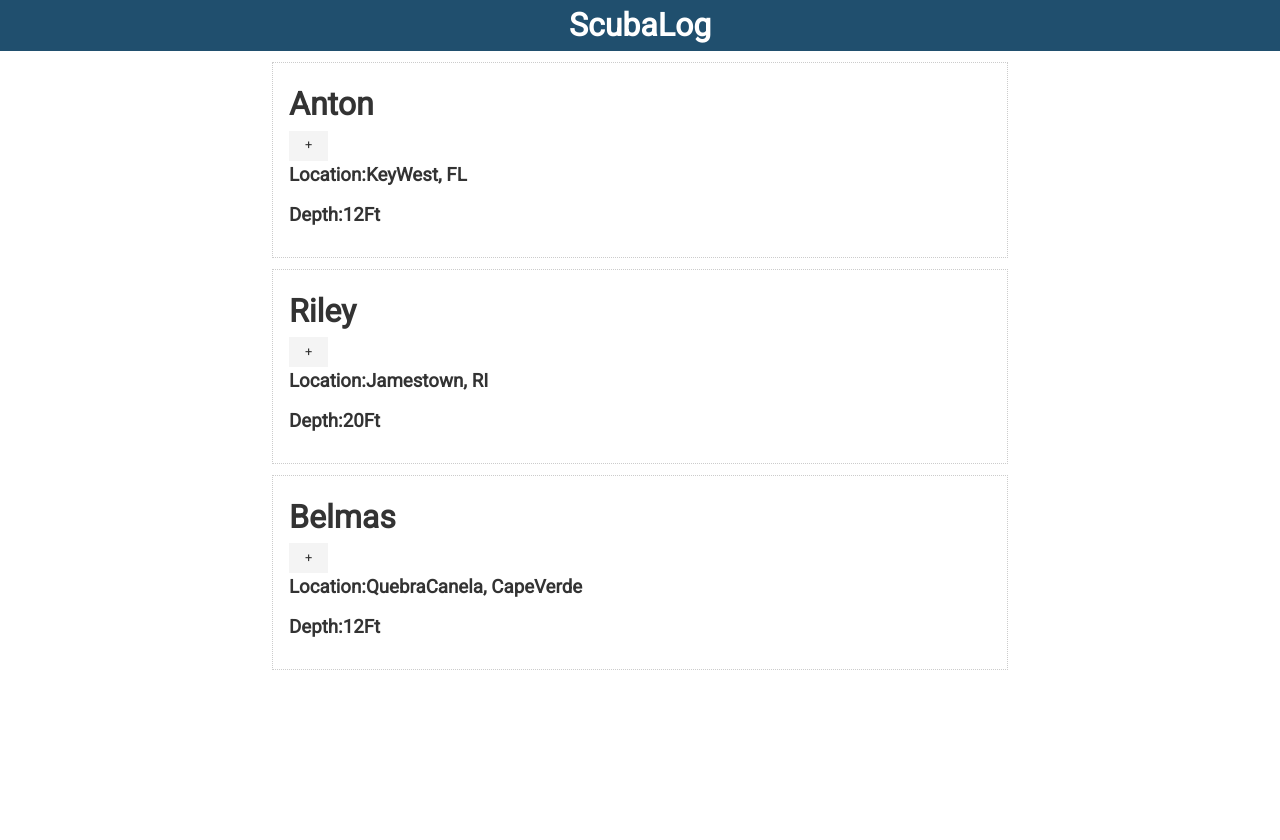
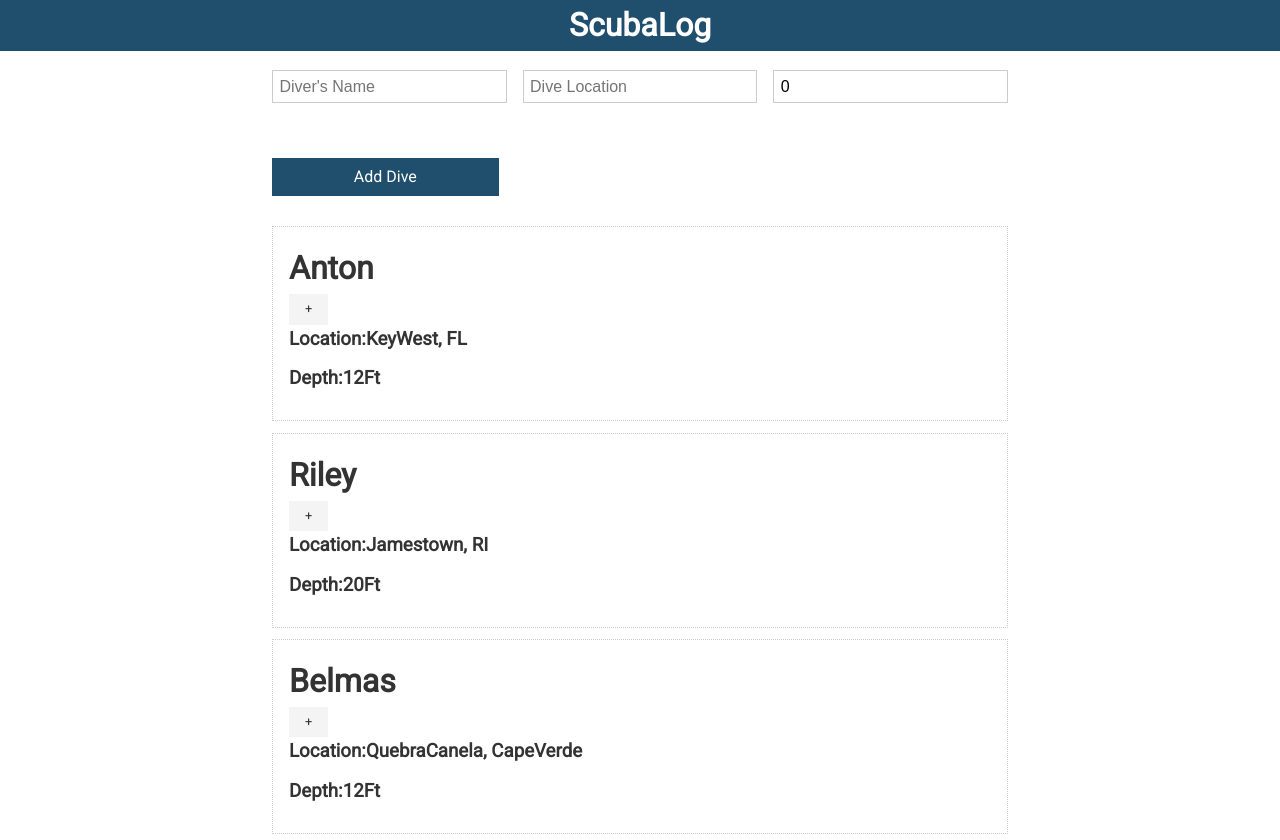
Before and after one commit to AntonBrito/svelte-scubalog, a Svelte app: page / in a window 1280 px wide. Shown: the top 840 px of the page. Before the commit the page ends 800 px from the top, so only its background shows below. Built offline with nearby package versions, Linux system fonts and the light colour scheme.

Commit message:
Created adddivers compon, implemented adddiver form

```diff
--- /dev/null
+++ b/src/AddDiver.svelte
@@ -0,0 +1,14 @@
+<script>
+  let diver = {
+    name: "",
+    location: "",
+    depths: 0,
+  }
+</script>
+
+<form class="grid-3">
+  <input type="text" placeholder="Diver's Name" bind:value= {diver.name}>
+  <input type="text" placeholder="Dive Location" bind:value= {diver.location}>
+  <input type="number" placeholder="Dive Depth" bind:value= {diver.depths}>
+  <input type="submit" class="btn btn-primary" value="Add Dive">
+</form>
--- a/src/App.svelte
+++ b/src/App.svelte
@@ -1,7 +1,7 @@
 <script>
 	import Navbar from "./Navbar.svelte";
-	import Divers from "./Diver.svelte";
-import Diver from "./Diver.svelte";
+	import Diver from "./Diver.svelte";
+  import AddDiver from "./AddDiver.svelte";
 
 	let divers = [
 		{
@@ -24,6 +24,7 @@ import Diver from "./Diver.svelte";
 </script>
 <Navbar />
 <div class="container">
+	<AddDiver />
 	{#if divers.length === 0}
 		<p>No Dives Today</p>
 		{:else}
```
